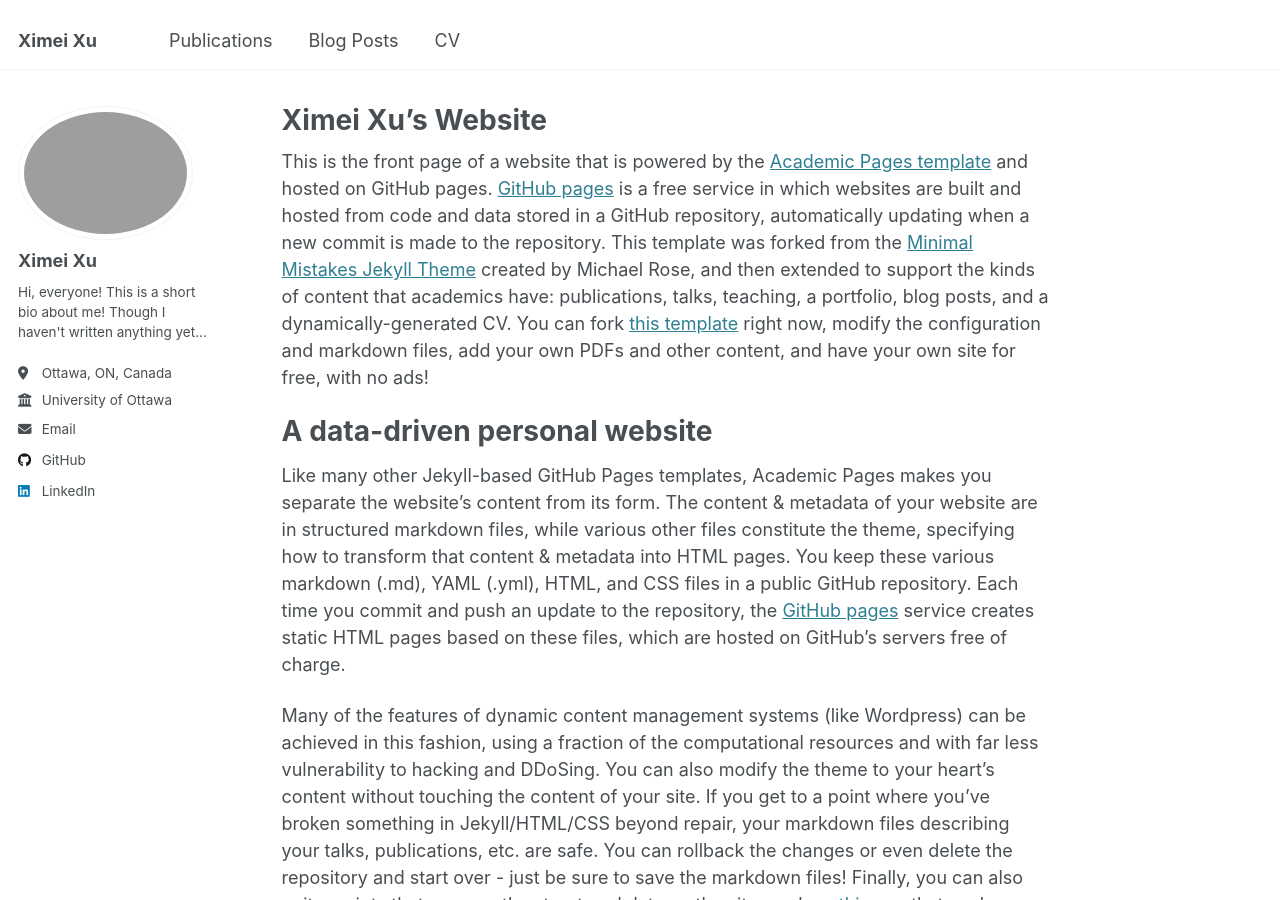
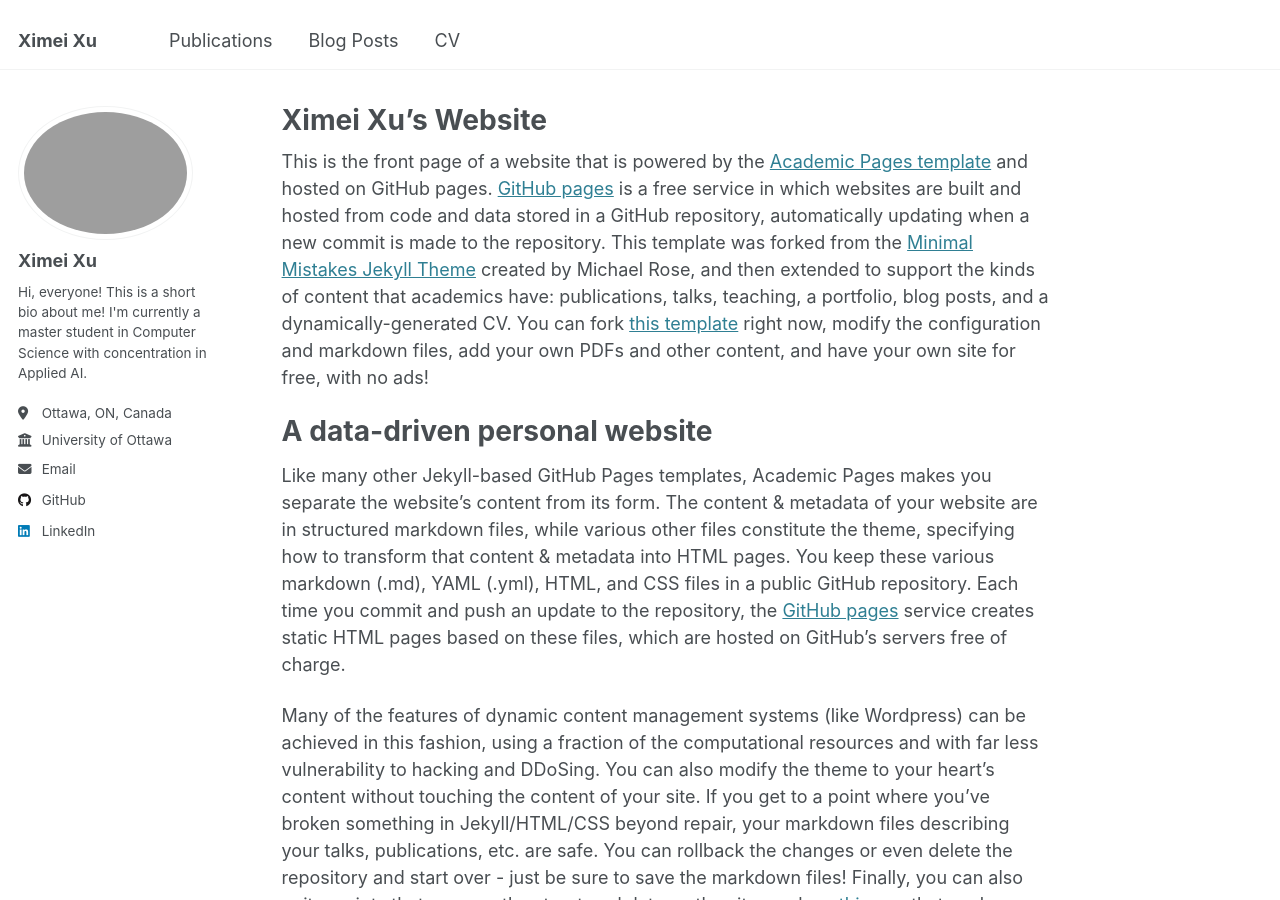
Before and after one commit to Ximei-Sommer/Ximei-Sommer, a Jekyll site: the page built from _pages/about.md, in a window 1280 px wide and 900 px high. Built offline with Jekyll 4.4.1, drawn with Linux system fonts in a browser that asks for light colours.

Commit message:
Update _config.yml

```diff
--- a/_config.yml
+++ b/_config.yml
@@ -25,7 +25,7 @@
   avatar           : "profile.png"
   name             : "Ximei Xu"
   pronouns         : # example: "she/her"
-  bio              : "Hi, everyone! This is a short bio about me! Though I haven't written anything yet..."
+  bio              : "Hi, everyone! This is a short bio about me! I'm currently a master student in Computer Science with concentration in Applied AI."
   location         : "Ottawa, ON, Canada"
   employer         : "University of Ottawa"
   uri              : # URL
```
